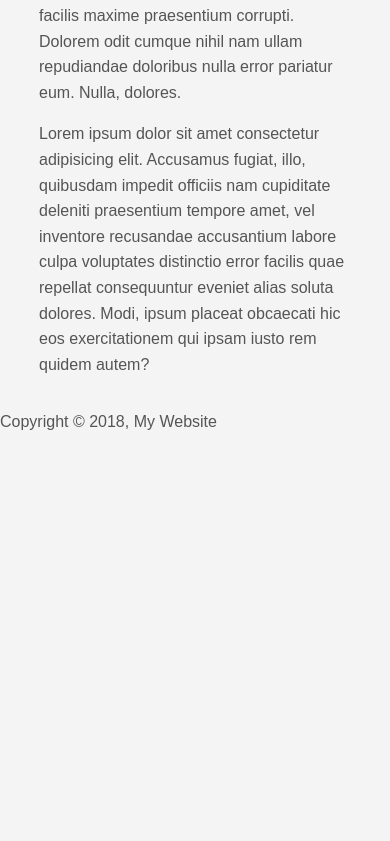
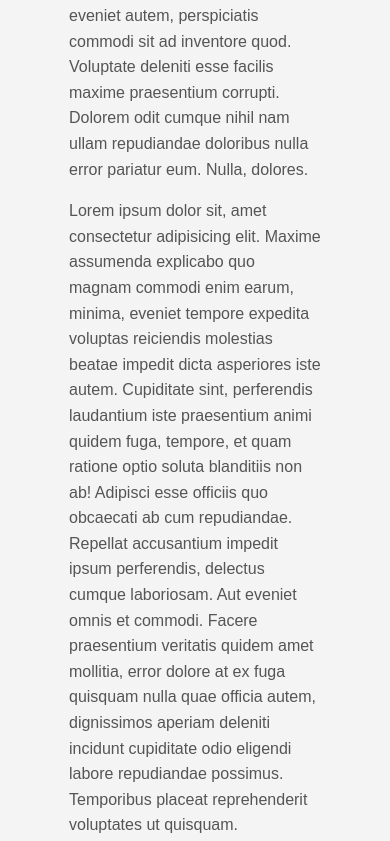
Before and after one commit to dominic-davies/css-crash, a plain HTML site: page mywebsite/index.html in a window 390 px wide. Shown: the part 1189-2030 px from the top of the page. Before the commit the page ends 1640 px from the top, so only its background shows below. Drawn offline with Linux system fonts and the light colour scheme.

Commit message:
finished project with some basic media queries

```diff
--- a/mywebsite/css/style.css
+++ b/mywebsite/css/style.css
@@ -1,3 +1,7 @@
+* {
+  box-sizing: border-box;
+}
+
 body {
   background-color: #f4f4f4;
   color: #555;
@@ -58,3 +62,41 @@ body {
   line-height: 1.6em;
   padding-top: 30px;
 }
+
+#main {
+  float: left;
+  padding: 0 30px;
+  width: 70%;
+}
+
+#sidebar {
+  background: #333;
+  color: #fff;
+  float: right;
+  padding: 0 30px;
+  width: 30%;
+}
+
+#main-footer {
+  background: #333;
+  color: #fff;
+  margin-top: 40px;
+  padding: 20px;
+  text-align: center;
+}
+
+/* MEDIA QUERIES */
+
+/* Screens smaller than 960px wide */
+
+@media (max-width: 960px) {
+  #main {
+    width: 100%;
+    float: none;
+  }
+
+  #sidebar {
+    width: 100%;
+    float: none;
+  }
+}
--- a/mywebsite/index.html
+++ b/mywebsite/index.html
@@ -45,6 +45,20 @@
           praesentium corrupti. Dolorem odit cumque nihil nam ullam repudiandae
           doloribus nulla error pariatur eum. Nulla, dolores.
         </p>
+        <p>
+          Lorem ipsum dolor sit, amet consectetur adipisicing elit. Maxime
+          assumenda explicabo quo magnam commodi enim earum, minima, eveniet
+          tempore expedita voluptas reiciendis molestias beatae impedit dicta
+          asperiores iste autem. Cupiditate sint, perferendis laudantium iste
+          praesentium animi quidem fuga, tempore, et quam ratione optio soluta
+          blanditiis non ab! Adipisci esse officiis quo obcaecati ab cum
+          repudiandae. Repellat accusantium impedit ipsum perferendis, delectus
+          cumque laboriosam. Aut eveniet omnis et commodi. Facere praesentium
+          veritatis quidem amet mollitia, error dolore at ex fuga quisquam nulla
+          quae officia autem, dignissimos aperiam deleniti incidunt cupiditate
+          odio eligendi labore repudiandae possimus. Temporibus placeat
+          reprehenderit voluptates ut quisquam.
+        </p>
       </section>
 
       <aside id="sidebar">
@@ -56,6 +70,15 @@
           eveniet alias soluta dolores. Modi, ipsum placeat obcaecati hic eos
           exercitationem qui ipsam iusto rem quidem autem?
         </p>
+        <p>
+          Lorem ipsum dolor, sit amet consectetur adipisicing elit. Sapiente
+          blanditiis animi soluta molestiae perferendis numquam accusamus,
+          ratione porro quam provident odio doloremque officiis! Voluptate hic
+          nemo porro asperiores eum tenetur praesentium, voluptates repellat
+          quas obcaecati esse laborum in sunt est alias aliquam veritatis totam,
+          soluta nihil. Quo dicta fugiat, repellat assumenda atque, inventore,
+          explicabo officia hic eligendi distinctio nesciunt repudiandae?
+        </p>
       </aside>
     </div>
 
```
